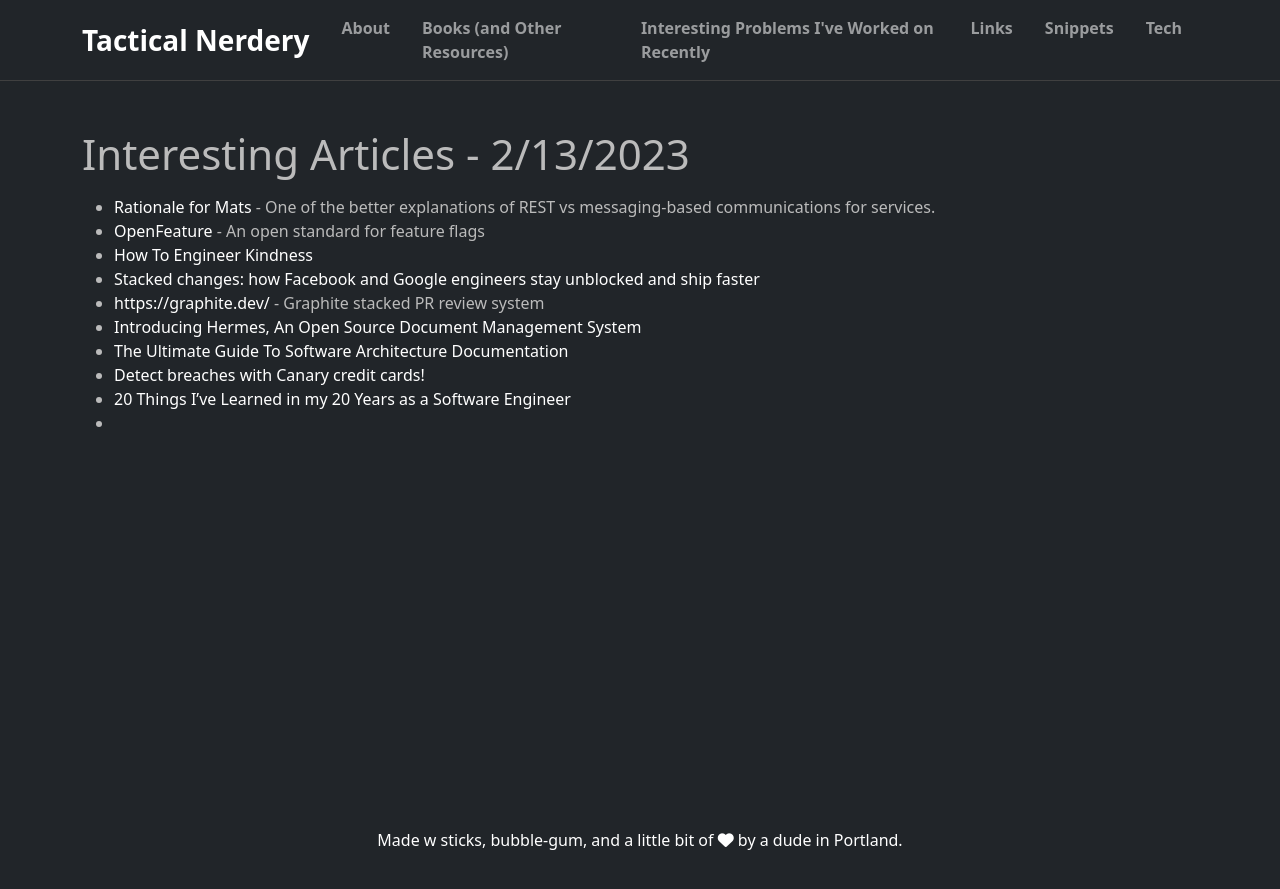
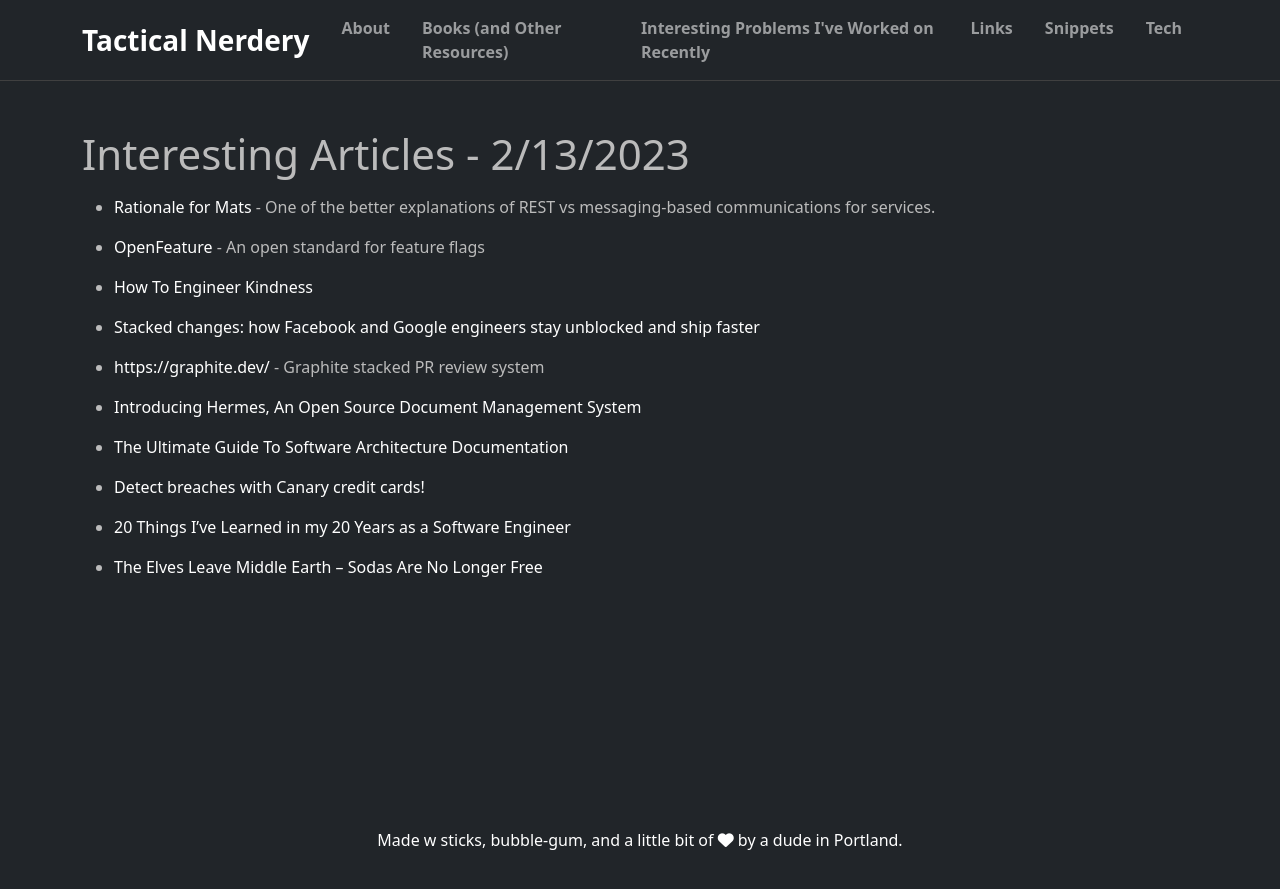
Before and after one commit to rayterrill/tacticalnerdery.com.old, a Jekyll site: the page built from _posts/2023-2-13-interesting-articles.md, in a window 1280 px wide. Shown: the top 889 px of the page. Built offline with Jekyll 4.4.1, drawn with Linux system fonts in a browser that asks for light colours; nearby versions of some CDN libraries.

Commit message:
Update 2023-2-13-interesting-articles.md

```diff
--- a/_posts/2023-2-13-interesting-articles.md
+++ b/_posts/2023-2-13-interesting-articles.md
@@ -4,12 +4,21 @@ title:  "Interesting Articles - 2/13/2023"
 categories: tech
 ---
 * [Rationale for Mats](https://mats3.io/background/rationale-for-mats/) - One of the better explanations of REST vs messaging-based communications for services.
+
 * [OpenFeature](https://docs.openfeature.dev) - An open standard for feature flags
+
 * [How To Engineer Kindness](https://kind.engineering/)
+
 * [Stacked changes: how Facebook and Google engineers stay unblocked and ship faster](https://medium.com/@tomasreimers/stacked-changes-how-facebook-and-google-engineers-stay-unblocked-and-ship-faster-63027d19d56a)
+
 * [https://graphite.dev/](https://graphite.dev/) - Graphite stacked PR review system
+
 * [Introducing Hermes, An Open Source Document Management System](https://www.hashicorp.com/blog/introducing-hermes-an-open-source-document-management-system)
+
 * [The Ultimate Guide To Software Architecture Documentation](https://www.workingsoftware.dev/software-architecture-documentation-the-ultimate-guide/)
+
 * [Detect breaches with Canary credit cards!](https://blog.thinkst.com/2023/01/swipe-right-on-our-new-credit-card-tokens.html)
+
 * [20 Things I've Learned in my 20 Years as a Software Engineer](https://www.simplethread.com/20-things-ive-learned-in-my-20-years-as-a-software-engineer/)
-*
+
+* [The Elves Leave Middle Earth – Sodas Are No Longer Free](https://steveblank.com/2009/12/21/the-elves-leave-middle-earth-%e2%80%93-soda%e2%80%99s-are-no-longer-free/)
```
